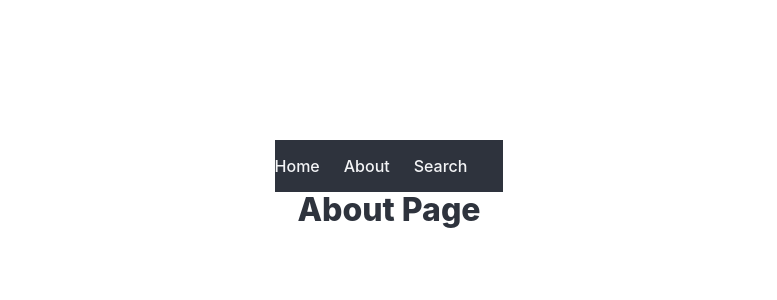
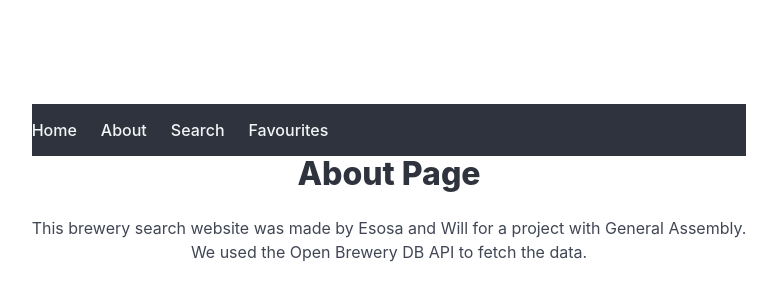
Before and after one commit to Esosa-web/BrewBuddy, a React (Vite) app: page /about in a window 1280 px wide. Shown: the part 216-516 px from the top of the page, without its empty margins (251-1028 px from the left). Built offline with nearby package versions, Linux system fonts and the light colour scheme.

Commit message:
new favourites atb, about page info

```diff
--- a/src/App.jsx
+++ b/src/App.jsx
@@ -5,6 +5,7 @@ import Home from './components/Home';
 import Navbar from './components/Navbar';
 import Search from './components/Search';
 import About from './components/About';
+import Favourites from './components/Favourites';
 
 import './App.css';
 
@@ -59,6 +60,7 @@ function App() {
           <Route path="/" element={<Home />} />
           <Route path="/about" element={<About />}/>
           <Route path="/search" element={<Search onSearch={fetchBreweries} />} />
+          <Route path="/favourites" element={<Favourites />}/>
         </Routes>
       </div>
     </Router>
--- a/src/components/About.jsx
+++ b/src/components/About.jsx
@@ -9,9 +9,10 @@ function About() {
     <section className='about-section'>
       <div className="hero-body has-text-centered">
         <div className="container">
-          <p className="title">
+          <h1 className="title">
             About Page
-          </p>
+          </h1>
+          <p>This brewery search website was made by Esosa and Will for a project with General Assembly.<br/> We used the Open Brewery DB API to fetch the data.</p>
         </div>
       </div>
     </section>
--- /dev/null
+++ b/src/components/Favourites.jsx
@@ -0,0 +1,8 @@
+import React from "react"
+
+function Favourites() {
+
+
+}
+
+export default Favourites
--- a/src/components/Navbar.jsx
+++ b/src/components/Navbar.jsx
@@ -13,7 +13,7 @@ function Navbar() {
               <Link to="/" className="navbar-item">Home</Link>
               <Link to="/about" className="navbar-item">About</Link>
               <Link to="/search" className="navbar-item">Search</Link>
-              <Link to="/favourites" className="navbar-item"></Link>
+              <Link to="/favourites" className="navbar-item">Favourites</Link>
             </div>
           </div>
         </nav>
```
